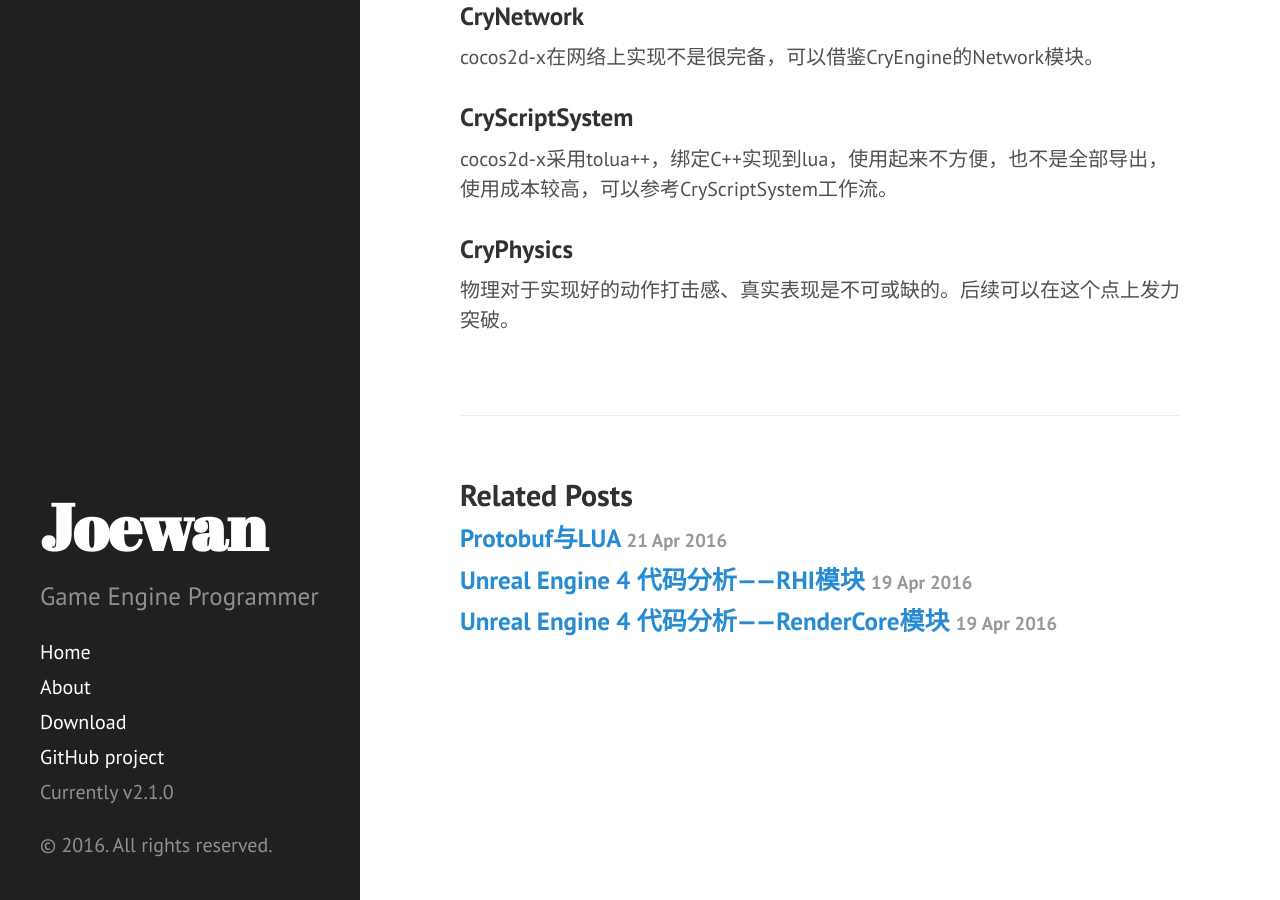
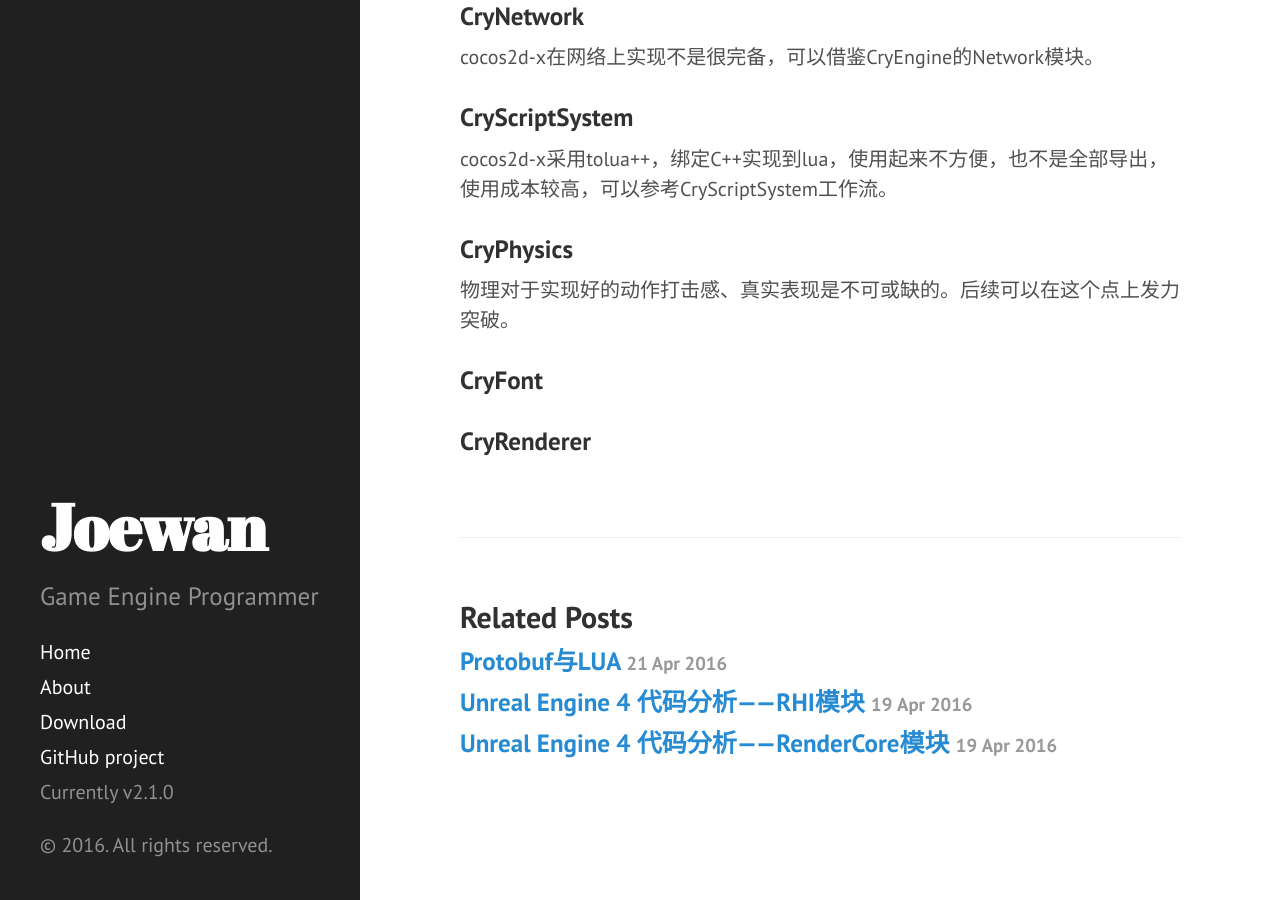
Before and after one commit to joewan/joewan.github.io, a Jekyll site: the page built from _posts/2016-04-30-cryengine-v-01.md, in a window 1280 px wide and 900 px high, scrolled down 1434 px. Built offline with Jekyll 4.4.1, drawn with Linux system fonts in a browser that asks for light colours.

Commit message:
cry font.

```diff
--- a/_posts/2016-04-30-cryengine-v-01.md
+++ b/_posts/2016-04-30-cryengine-v-01.md
@@ -59,3 +59,7 @@ cocos2d-x采用tolua++，绑定C++实现到lua，使用起来不方便，也不
 ### CryPhysics
 
 物理对于实现好的动作打击感、真实表现是不可或缺的。后续可以在这个点上发力突破。
+
+### CryFont
+
+### CryRenderer
```
